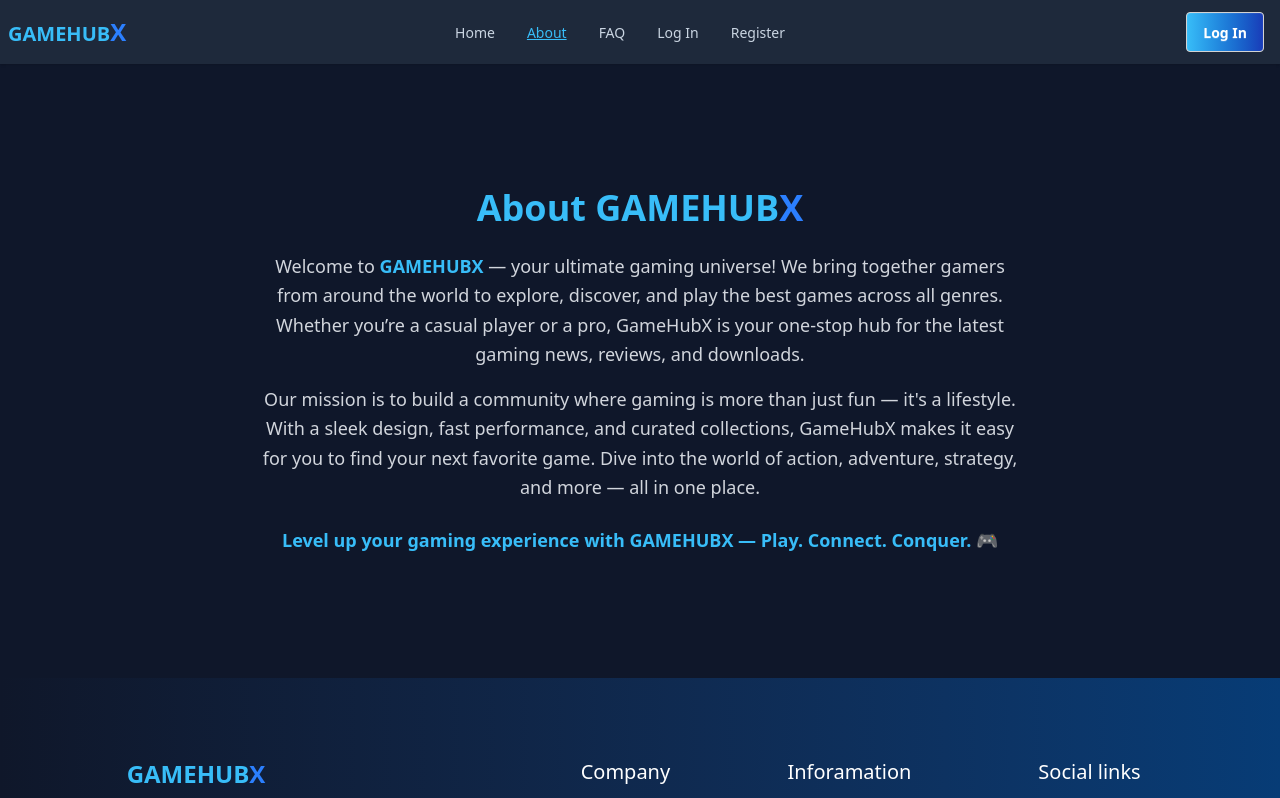
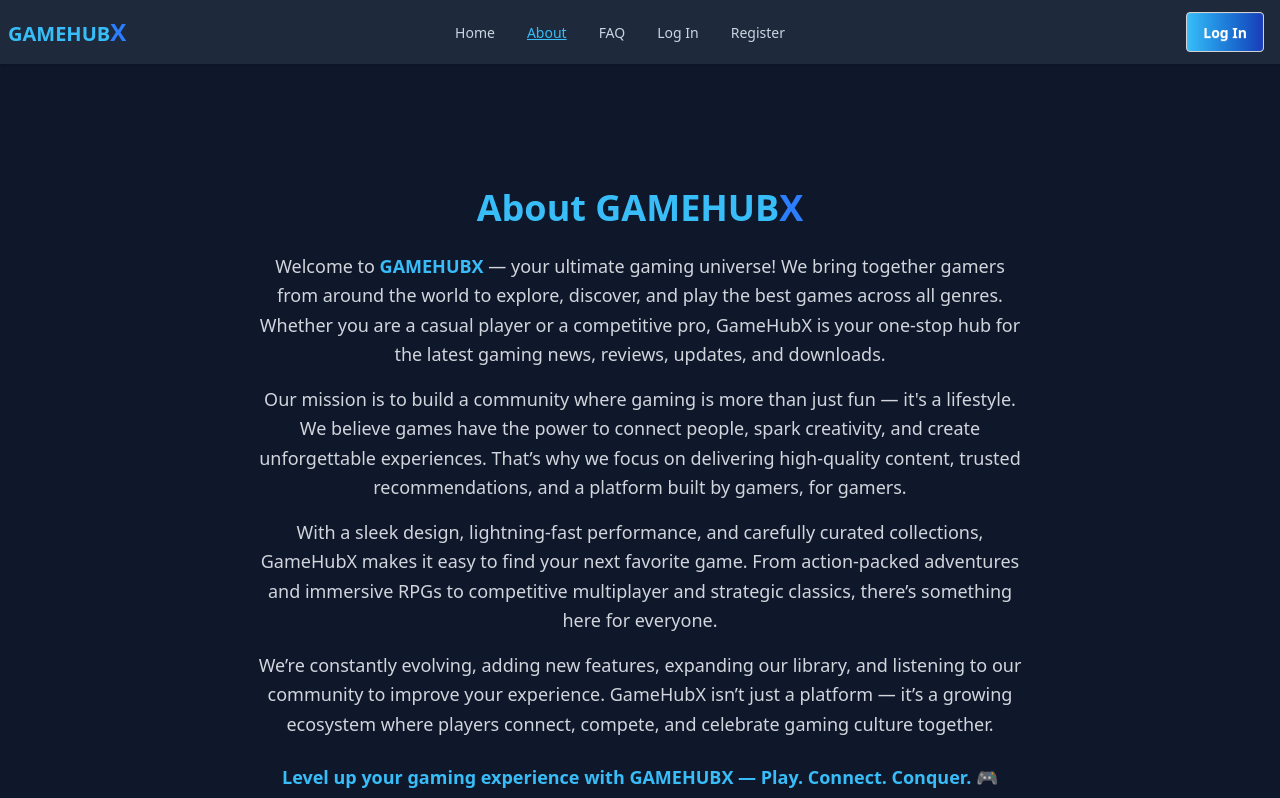
Before and after one commit to maisha850/gameHubX, a React (Vite) app: page /about in a window 1280 px wide. Shown: the top 798 px of the page. Built offline with nearby package versions, Linux system fonts and the light colour scheme; no server answers.

Commit message:
first commit

```diff
--- a/src/Pages/About.jsx
+++ b/src/Pages/About.jsx
@@ -8,20 +8,40 @@ const About = () => {
       transition={{ duration: 1 }} class="bg-[#0f172a] text-gray-300 py-16 px-6 text-center">
         <title>About</title>
   <div class="max-w-3xl mx-auto">
-    <h2 class="text-4xl font-bold text-[#38bdf8] mb-6">About  <a  className=" text-[#38bdf8] text-4xl g uppercase font-bold">game<span>HUB</span><span className='text-4xl text-blue-500'>X</span></a></h2>
-    <p class="text-lg leading-relaxed">
-      Welcome to <span class="text-[#38bdf8] font-semibold">GAMEHUBX</span> — your ultimate gaming universe!
+<h2 className="text-4xl font-bold text-[#38bdf8] mb-6">
+  About{" "}
+  <a className="text-[#38bdf8] text-4xl uppercase font-bold">
+    game<span>HUB</span>
+    <span className="text-4xl text-blue-500">X</span>
+  </a>
+</h2>
+
+<p className="text-lg leading-relaxed">
+  Welcome to <span className="text-[#38bdf8] font-semibold">GAMEHUBX</span> — your ultimate gaming universe!
   We bring together gamers from around the world to explore, discover, and play the best games across all genres.
-      Whether you’re a casual player or a pro, GameHubX is your one-stop hub for the latest gaming news, reviews, and downloads.
+  Whether you are a casual player or a competitive pro, GameHubX is your one-stop hub for the latest gaming news, reviews, updates, and downloads.
 </p>
-    <p class="text-lg leading-relaxed mt-4">
+
+<p className="text-lg leading-relaxed mt-4">
   Our mission is to build a community where gaming is more than just fun — it's a lifestyle.
-      With a sleek design, fast performance, and curated collections, GameHubX makes it easy for you to find your next favorite game.
-      Dive into the world of action, adventure, strategy, and more — all in one place.
+  We believe games have the power to connect people, spark creativity, and create unforgettable experiences.
+  That’s why we focus on delivering high-quality content, trusted recommendations, and a platform built by gamers, for gamers.
 </p>
-    <p class="text-lg mt-6 font-semibold text-[#38bdf8]">
+
+<p className="text-lg leading-relaxed mt-4">
+  With a sleek design, lightning-fast performance, and carefully curated collections, GameHubX makes it easy to find your next favorite game.
+  From action-packed adventures and immersive RPGs to competitive multiplayer and strategic classics, there’s something here for everyone.
+</p>
+
+<p className="text-lg leading-relaxed mt-4">
+  We’re constantly evolving, adding new features, expanding our library, and listening to our community to improve your experience.
+  GameHubX isn’t just a platform — it’s a growing ecosystem where players connect, compete, and celebrate gaming culture together.
+</p>
+
+<p className="text-lg mt-6 font-semibold text-[#38bdf8]">
   Level up your gaming experience with GAMEHUBX — Play. Connect. Conquer. 🎮
 </p>
+
   </div>
 </motion.h1>
 
--- a/src/Pages/FAQ.jsx
+++ b/src/Pages/FAQ.jsx
@@ -27,7 +27,7 @@ const FAQ = () => {
   <div className="collapse collapse-arrow join-item border-blue-300 border">
     <input type="radio" name="my-accordion-4" />
     <div className="collapse-title font-semibold">What genres of games are available?</div>
-    <div className="collapse-content text-sm"> "GameHUBX offers a variety of genres, including FPS, RPG, adventure, strategy, sports, puzzle, and more."</div>
+    <div className="collapse-content text-sm"> "GameHUBX offers  variety of genres, including FPS, RPG, adventure, strategy, sports, puzzle, and more."</div>
   </div>
   <div className="collapse collapse-arrow join-item border-blue-300 border">
     <input type="radio" name="my-accordion-4" />
```
Lines whose indentation alone changed are shown as unchanged.
